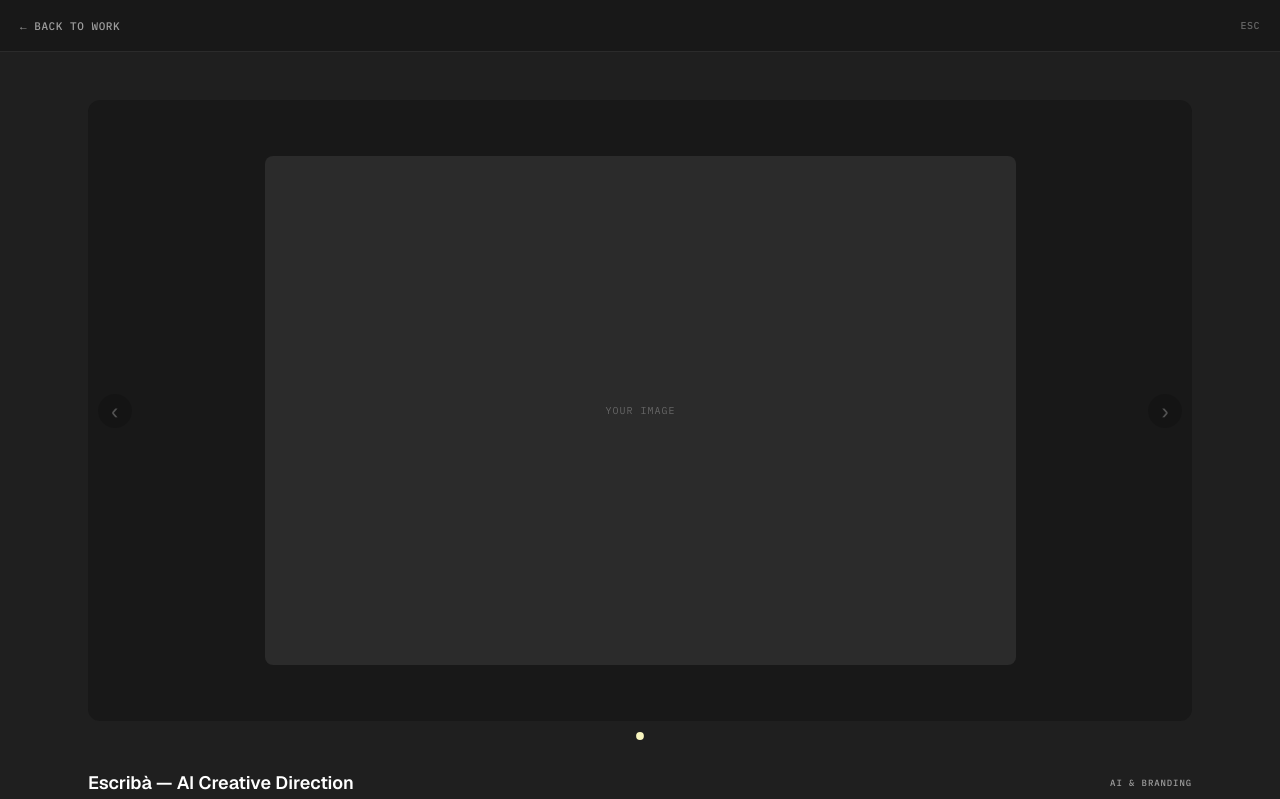
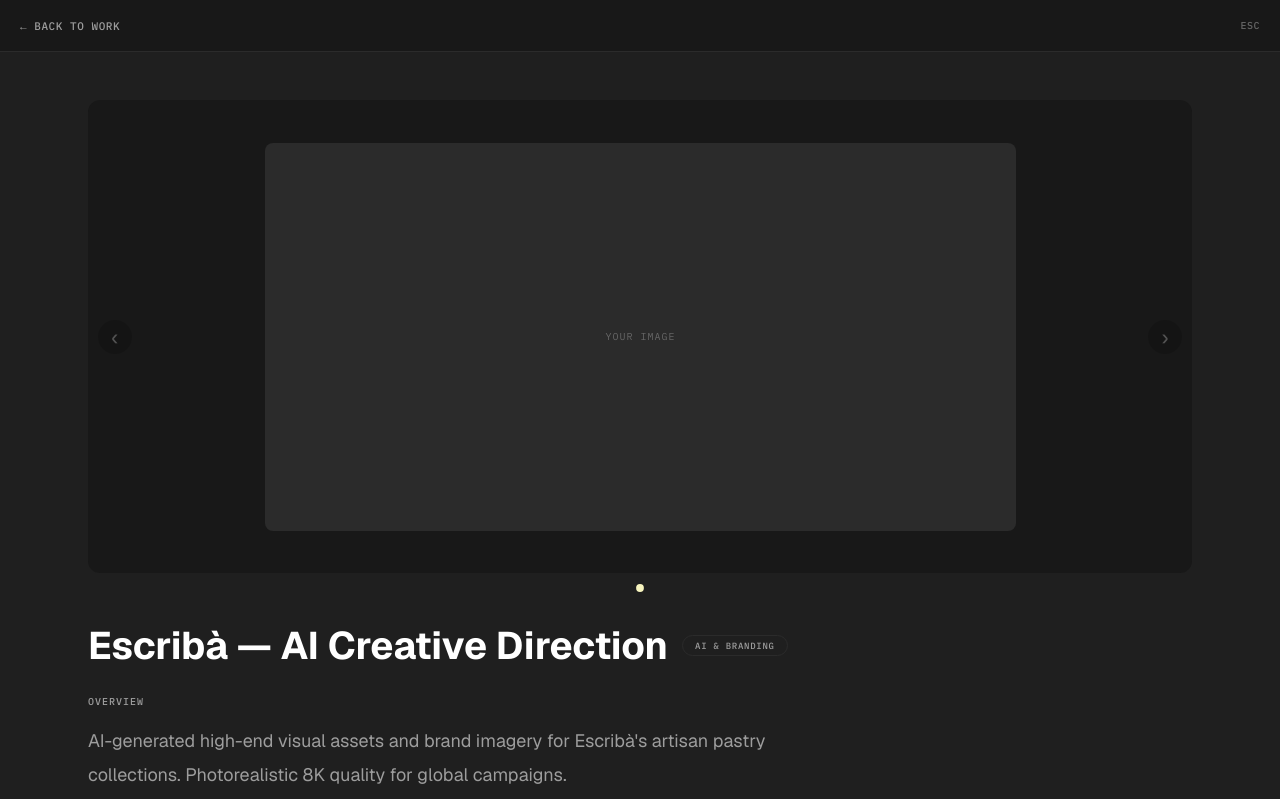
Before and after one commit to fabiantvillarreal-max/sandy-portfolio, a plain HTML site: page index.html in a window 1280 px wide. Both pictures are taken after a click on the element 490 px from the left and 329 px from the top of the page. Shown: the top 799 px of the page. Drawn offline with nearby package versions, Linux system fonts and the light colour scheme.

Commit message:
style: hero-size the project popup gallery and case-study typography

```diff
--- a/css/style.css
+++ b/css/style.css
@@ -699,7 +699,7 @@
 
 .modal__content { width: 100%; max-width: 1200px; margin: 0 auto; padding: 48px; cursor: default; }
 
-.modal__viewer { position: relative; aspect-ratio: 16/9; background: var(--nav-bg); overflow: hidden; border-radius: 12px; }
+.modal__viewer { position: relative; aspect-ratio: 21/9; min-height: 320px; background: var(--nav-bg); overflow: hidden; border-radius: 12px; }
 
 .modal__track {
   display: flex; align-items: center; height: 100%; gap: 12px;
@@ -742,10 +742,20 @@
 .modal__dot.active { background: var(--accent-yellow); transform: scale(1.3); }
 
 .modal__info { padding: 32px 0 0; }
-.modal__meta { display: flex; align-items: center; justify-content: space-between; gap: 12px; margin-bottom: 10px; }
-.modal__title { font-size: 18px; font-weight: 600; color: var(--text); }
-.modal__category { font-family: var(--font-mono); font-size: 9px; font-weight: 500; letter-spacing: 0.1em; text-transform: uppercase; color: var(--text-muted); white-space: nowrap; }
-.modal__description { font-size: 12px; line-height: 1.6; color: var(--text-muted); white-space: pre-line; }
+.modal__meta { display: flex; align-items: center; gap: 14px; flex-wrap: wrap; margin-bottom: 28px; }
+.modal__title { font-size: clamp(28px, 3vw, 40px); font-weight: 700; line-height: 1.15; color: var(--text); }
+.modal__category {
+  font-family: var(--font-mono); font-size: 9px; font-weight: 500;
+  letter-spacing: 0.08em; text-transform: uppercase; color: var(--text-muted);
+  border: 1px solid var(--border); border-radius: 100px; padding: 4px 12px;
+  white-space: nowrap;
+}
+.modal__section-label {
+  font-family: var(--font-mono); font-size: 10px; font-weight: 500;
+  letter-spacing: 0.1em; text-transform: uppercase; color: var(--text-muted);
+  margin-bottom: 16px;
+}
+.modal__description { font-size: 18px; line-height: 1.85; color: var(--text-muted); max-width: 680px; white-space: pre-line; }
 
 /* ── EDIT MODE ───────────────────────────────────────── */
 body.edit-mode [data-editable] {
@@ -798,4 +808,7 @@
   .work__grid { grid-template-columns: 1fr; }
   .contact__grid { grid-template-columns: 1fr; }
   .footer { padding: 20px 24px; }
+  .modal__content { padding: 24px; }
+  .modal__viewer { aspect-ratio: 4/3; min-height: 220px; }
+  .modal__title { font-size: 24px; }
 }
--- a/index.html
+++ b/index.html
@@ -47,6 +47,7 @@
           <h2 class="modal__title" id="modal-title"></h2>
           <span class="modal__category" id="modal-category"></span>
         </div>
+        <p class="modal__section-label">Overview</p>
         <p class="modal__description" id="modal-description"></p>
       </div>
     </div>
```
